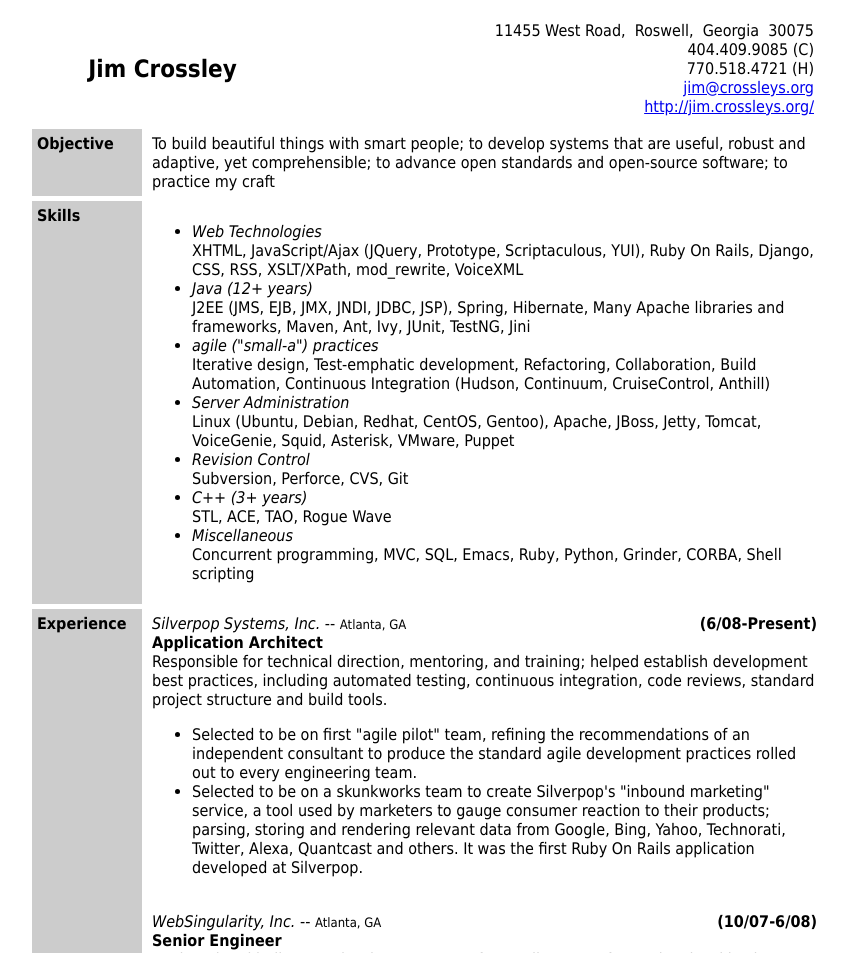
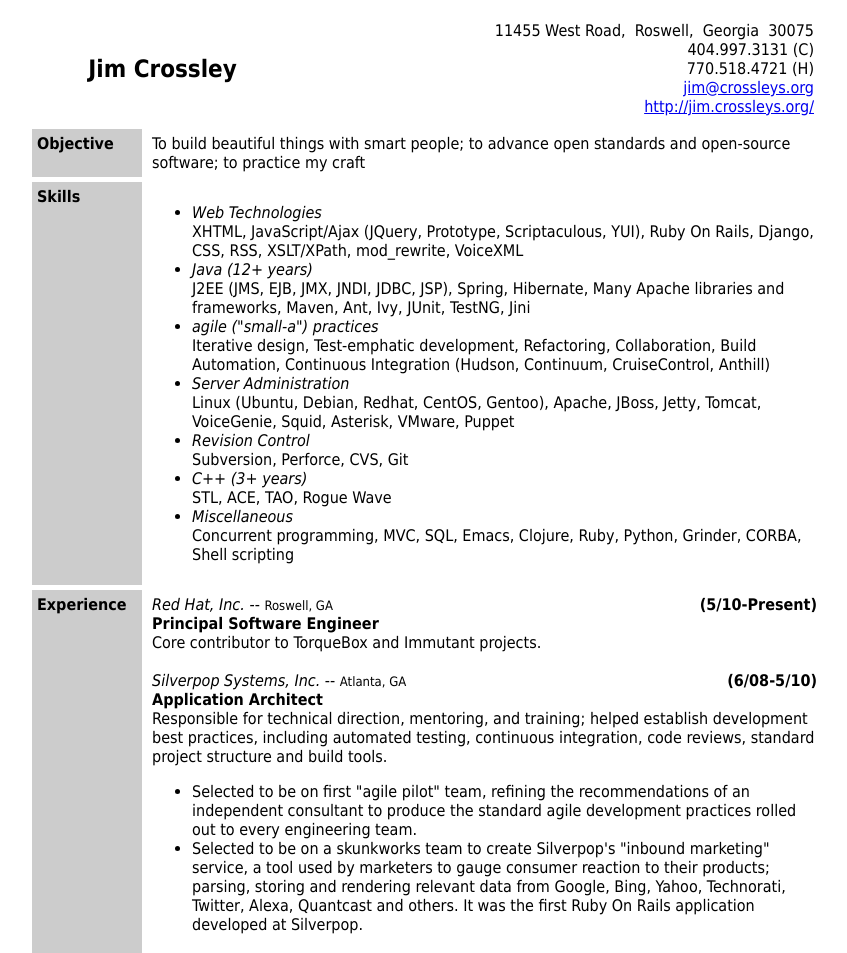
Before and after one commit to jcrossley3/jim.crossleys.org, a plain HTML site: page htdocs/resume.html in a window 1280 px wide. Shown: the top 953 px of the page, without its empty margins (213-1060 px from the left). Drawn offline with Linux system fonts and the light colour scheme.

Commit message:
Make current

```diff
--- a/htdocs/resume.html
+++ b/htdocs/resume.html
@@ -4,7 +4,7 @@
 <html xmlns="http://www.w3.org/1999/xhtml">
 <head>
   <meta name="generator" content=
-  "HTML Tidy for Linux/x86 (vers 7 December 2008), see www.w3.org" />
+  "HTML Tidy for Mac OS X (vers 31 October 2006 - Apple Inc. build 15.3.6), see www.w3.org" />
   <meta http-equiv="Content-Type" content="text/html; charset=utf-8" />
 
   <title>Resume</title>
@@ -23,7 +23,7 @@
 
               <td align="right">11455 West Road,&nbsp; Roswell,&nbsp;
               Georgia&nbsp; 30075<br />
-              404.409.9085&nbsp;(C)<br />
+              404.997.3131&nbsp;(C)<br />
               770.518.4721&nbsp;(H)<br />
               <a href="mailto:jim@crossleys.org">jim@crossleys.org</a><br />
               <a href=
@@ -37,9 +37,8 @@
         <td width="100" valign="top" bgcolor="#CCCCCC"><b>Objective</b></td>
 
         <td align="left" valign="top">To build beautiful things with smart
-        people; to develop systems that are useful, robust and adaptive, yet
-        comprehensible; to advance open standards and open-source software; to
-        practice my craft</td>
+        people; to advance open standards and open-source software; to practice
+        my craft</td>
       </tr>
 
       <tr>
@@ -73,8 +72,8 @@
             STL, ACE, TAO, Rogue Wave</li>
 
             <li><em>Miscellaneous</em><br />
-            Concurrent programming, MVC, SQL, Emacs, Ruby, Python, Grinder,
-            CORBA, Shell scripting</li>
+            Concurrent programming, MVC, SQL, Emacs, Clojure, Ruby, Python,
+            Grinder, CORBA, Shell scripting</li>
           </ul>
         </td>
       </tr>
@@ -85,11 +84,33 @@
         <td align="left" valign="top">
           <table cellpadding="0" cellspacing="0">
             <tr>
+              <td align="left" valign="top"><em>Red Hat, Inc.</em> --
+              <font size="-1">Roswell, GA</font></td>
+
+              <td align="right" valign="top" rowspan="2">
+              <b>(5/10-Present)</b></td>
+            </tr>
+
+            <tr>
+              <td align="left" valign="top"><b>Principal Software
+              Engineer</b></td>
+            </tr>
+
+            <tr>
+              <td colspan="2">Core contributor to TorqueBox and Immutant
+              projects.</td>
+            </tr>
+
+            <tr>
+              <td>&nbsp;</td>
+            </tr>
+
+            <tr>
               <td align="left" valign="top"><em>Silverpop Systems, Inc.</em> --
               <font size="-1">Atlanta, GA</font></td>
 
               <td align="right" valign="top" rowspan="2">
-              <b>(6/08-Present)</b></td>
+              <b>(6/08-5/10)</b></td>
             </tr>
 
             <tr>
```
